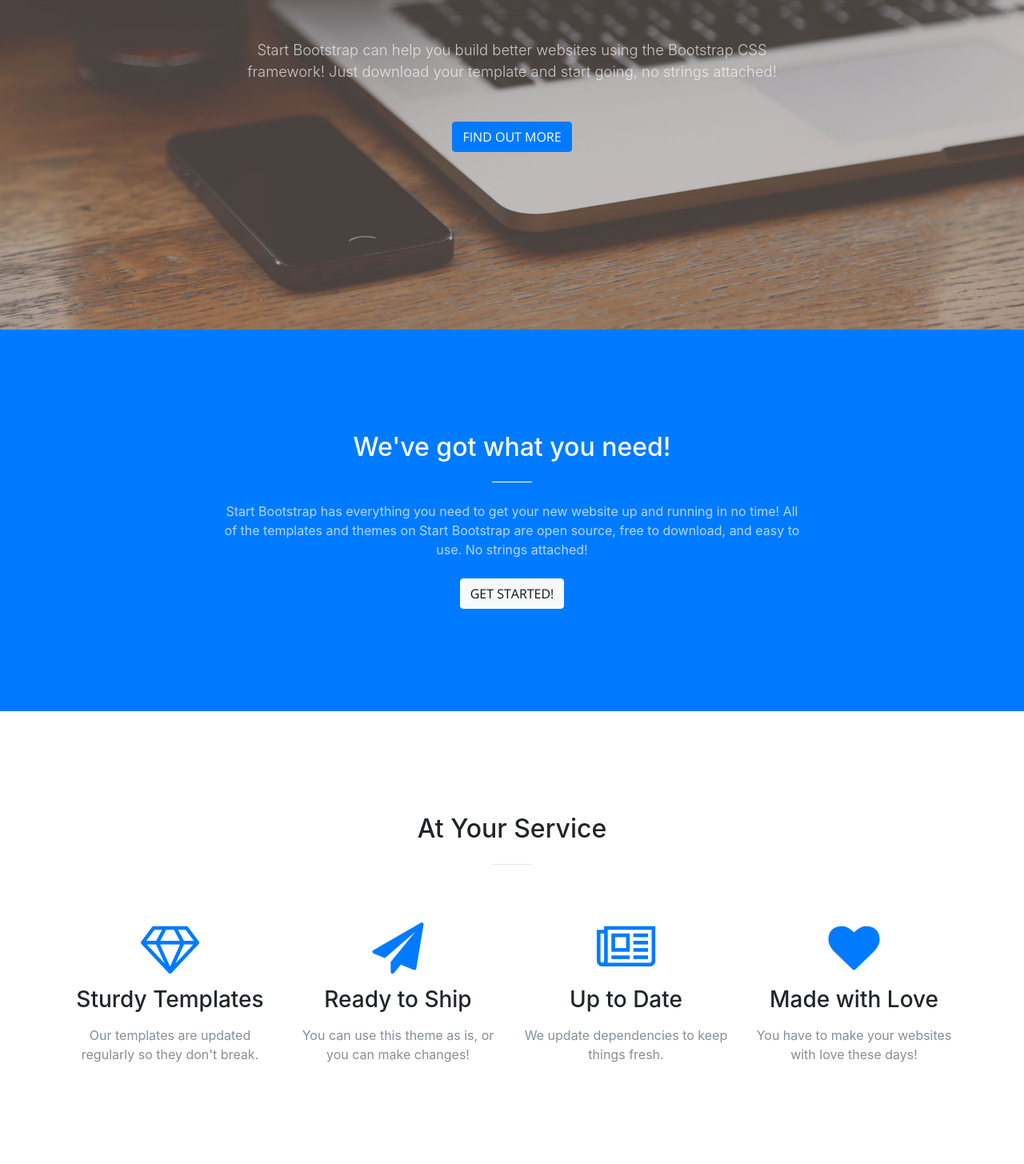
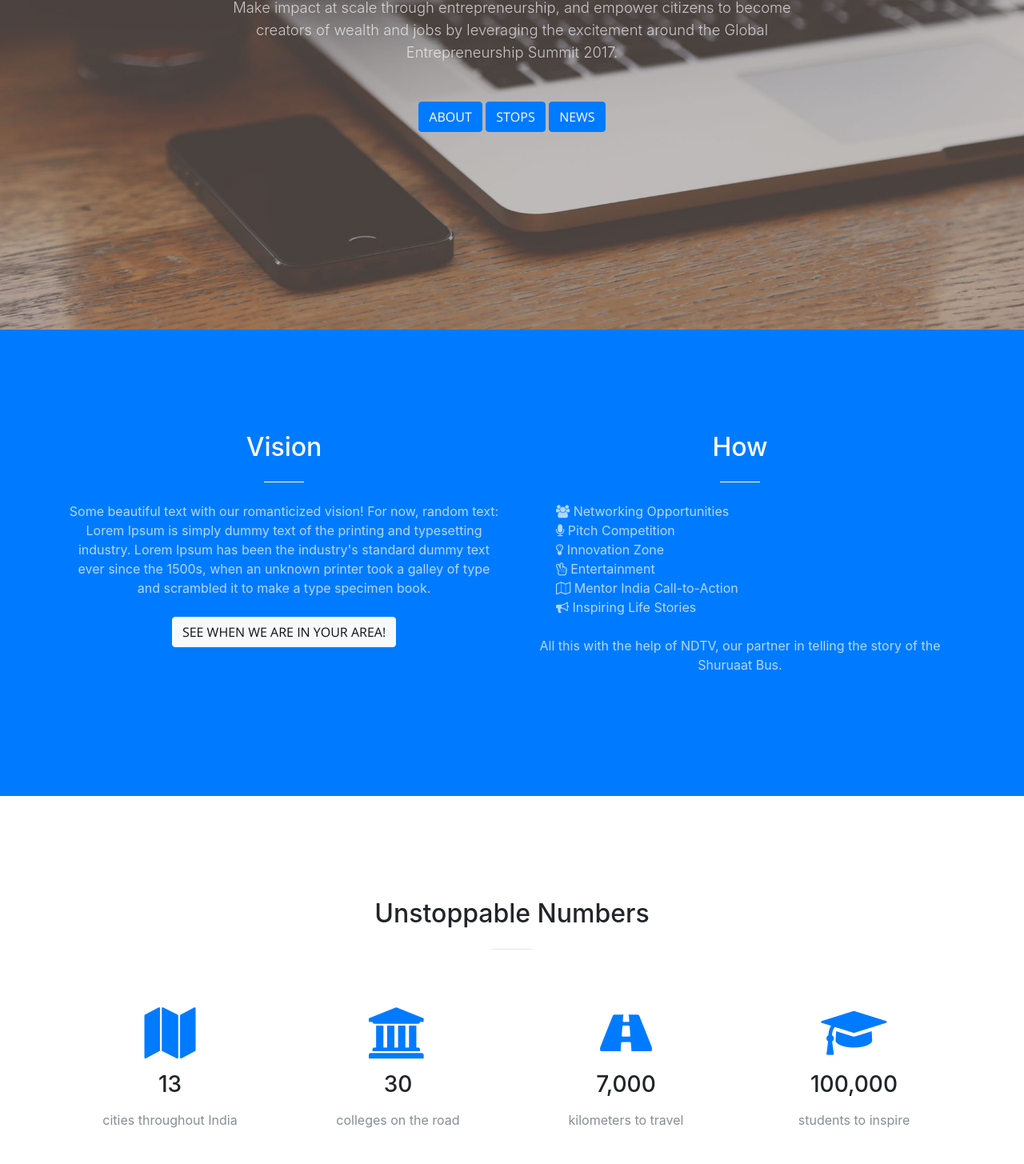
Before and after one commit to gustavotorresds/shuruaat-bus, a website with bundled scripts: page index.html in a window 1280 px wide. Shown: the part 388-1843 px from the top of the page at 80% size. Built offline with nearby package versions, Linux system fonts and the light colour scheme.

Commit message:
Add shuruaat elements

```diff
--- a/css/creative.css
+++ b/css/creative.css
@@ -230,3 +230,12 @@
     background-color: #ee4b28 !important; }
   .btn-primary:active, .btn-primary:focus {
     box-shadow: 0 0 0 0.2rem rgba(240, 95, 64, 0.5) !important; }
+
+.engagement-list {
+  text-align: left;
+  list-style-type: none;
+}
+
+.promo-number {
+  font-size: 1.5rem;
+}
--- a/index.html
+++ b/index.html
@@ -22,8 +22,7 @@
     <link href="vendor/magnific-popup/magnific-popup.css" rel="stylesheet">
 
     <!-- Custom styles for this template -->
-    <link href="css/creative.min.css" rel="stylesheet">
-
+    <link href="css/creative.css" rel="stylesheet">
   </head>
 
   <body id="page-top">
@@ -59,13 +58,16 @@
         <div class="row">
           <div class="col-lg-10 mx-auto">
             <h1 class="text-uppercase">
-              <strong>Your Favorite Source of Free Bootstrap Themes</strong>
+              <strong>Shuruaat Bus</strong>
             </h1>
             <hr>
           </div>
           <div class="col-lg-8 mx-auto">
-            <p class="text-faded mb-5">Start Bootstrap can help you build better websites using the Bootstrap CSS framework! Just download your template and start going, no strings attached!</p>
-            <a class="btn btn-primary btn-xl js-scroll-trigger" href="#about">Find Out More</a>
+            <p class="text-faded mb-5">Make impact at scale through entrepreneurship, and empower citizens to become creators of wealth and jobs by leveraging the excitement around the Global Entrepreneurship Summit 2017.
+            </p>
+            <a class="btn btn-primary btn-xl js-scroll-trigger" href="#about">About</a>
+            <a class="btn btn-primary btn-xl js-scroll-trigger" href="#services">Stops</a>
+            <a class="btn btn-primary btn-xl js-scroll-trigger" href="#portfolio">News</a>
           </div>
         </div>
       </div>
@@ -74,12 +76,45 @@
     <section class="bg-primary" id="about">
       <div class="container">
         <div class="row">
-          <div class="col-lg-8 mx-auto text-center">
-            <h2 class="section-heading text-white">We've got what you need!</h2>
+          <div class="col mx-auto text-center">
+            <h2 class="section-heading text-white">Vision</h2>
             <hr class="light my-4">
-            <p class="text-faded mb-4">Start Bootstrap has everything you need to get your new website up and running in no time! All of the templates and themes on Start Bootstrap are open source, free to download, and easy to use. No strings attached!</p>
-            <a class="btn btn-light btn-xl js-scroll-trigger" href="#services">Get Started!</a>
+            <p class="text-faded mb-4">Some beautiful text with our romanticized vision! For now, random text:
+            Lorem Ipsum is simply dummy text of the printing and typesetting industry. Lorem Ipsum has been the industry's standard dummy text ever since the 1500s, when an unknown printer took a galley of type and scrambled it to make a type specimen book.
+            </p>
+            <a class="btn btn-light btn-xl js-scroll-trigger" href="#services">See when we are in your area!</a>
           </div>
+          <div class="col mx-auto text-center">
+            <h2 class="section-heading text-white">How</h2>
+            <hr class="light my-4">
+            <ul class="engagement-list text-faded mb-4">
+              <li><i class="fa fa-users" aria-hidden="true"></i> Networking Opportunities</li>
+              <li><i class="fa fa-microphone" aria-hidden="true"></i> Pitch Competition</li>
+              <li><i class="fa fa-lightbulb-o" aria-hidden="true"></i> Innovation Zone</li>
+              <li><i class="fa fa-hand-peace-o" aria-hidden="true"></i> Entertainment</li>
+              <li><i class="fa fa-map-o" aria-hidden="true"></i> Mentor India Call-to-Action</li>
+              <li><i class="fa fa-bullhorn" aria-hidden="true"></i> Inspiring Life Stories</li>
+            </ul>
+            <p class="text-faded mb-4">All this with the help of NDTV, our partner in telling the story of the Shuruaat Bus.
+            </p>
+          </div>
+        </div>
+        <!-- <div class="row promo-numbers text-white">
+          <div class="col mx-auto text-center">
+          <div class="promo-number">13</div>cities
+          </div>
+          <div class="col mx-auto text-center">
+          <div class="promo-number">30</div>colleges
+          </div>
+          <div class="col mx-auto text-center">
+          <div class="promo-number">100,000</div>students
+          </div>
+          <div class="col mx-auto text-center">
+          <div class="promo-number">36</div>days
+          </div>
+          <div class="col mx-auto text-center">
+          <div class="promo-number">7,000</div>kilometers
+          </div> -->
         </div>
       </div>
     </section>
@@ -88,7 +123,7 @@
       <div class="container">
         <div class="row">
           <div class="col-lg-12 text-center">
-            <h2 class="section-heading">At Your Service</h2>
+            <h2 class="section-heading">Unstoppable Numbers</h2>
             <hr class="my-4">
           </div>
         </div>
@@ -97,30 +132,30 @@
         <div class="row">
           <div class="col-lg-3 col-md-6 text-center">
             <div class="service-box mt-5 mx-auto">
-              <i class="fa fa-4x fa-diamond text-primary mb-3 sr-icons"></i>
-              <h3 class="mb-3">Sturdy Templates</h3>
-              <p class="text-muted mb-0">Our templates are updated regularly so they don't break.</p>
+              <i class="fa fa-4x fa-map text-primary mb-3 sr-icons"></i>
+              <h3 class="mb-3">13</h3>
+              <p class="text-muted mb-0">cities throughout India</p>
             </div>
           </div>
           <div class="col-lg-3 col-md-6 text-center">
             <div class="service-box mt-5 mx-auto">
-              <i class="fa fa-4x fa-paper-plane text-primary mb-3 sr-icons"></i>
-              <h3 class="mb-3">Ready to Ship</h3>
-              <p class="text-muted mb-0">You can use this theme as is, or you can make changes!</p>
+              <i class="fa fa-4x fa-university text-primary mb-3 sr-icons"></i>
+              <h3 class="mb-3">30</h3>
+              <p class="text-muted mb-0">colleges on the road</p>
             </div>
           </div>
           <div class="col-lg-3 col-md-6 text-center">
             <div class="service-box mt-5 mx-auto">
-              <i class="fa fa-4x fa-newspaper-o text-primary mb-3 sr-icons"></i>
-              <h3 class="mb-3">Up to Date</h3>
-              <p class="text-muted mb-0">We update dependencies to keep things fresh.</p>
+              <i class="fa fa-4x fa-road text-primary mb-3 sr-icons"></i>
+              <h3 class="mb-3">7,000</h3>
+              <p class="text-muted mb-0">kilometers to travel</p>
             </div>
           </div>
           <div class="col-lg-3 col-md-6 text-center">
             <div class="service-box mt-5 mx-auto">
-              <i class="fa fa-4x fa-heart text-primary mb-3 sr-icons"></i>
-              <h3 class="mb-3">Made with Love</h3>
-              <p class="text-muted mb-0">You have to make your websites with love these days!</p>
+              <i class="fa fa-4x fa-graduation-cap text-primary mb-3 sr-icons"></i>
+              <h3 class="mb-3">100,000</h3>
+              <p class="text-muted mb-0">students to inspire</p>
             </div>
           </div>
         </div>
@@ -129,17 +164,17 @@
 
     <section class="p-0" id="portfolio">
       <div class="container-fluid p-0">
-        <div class="row no-gutters popup-gallery">
+        <div class="row no-gutters">
           <div class="col-lg-4 col-sm-6">
-            <a class="portfolio-box" href="img/portfolio/fullsize/1.jpg">
+            <a class="portfolio-box" href="http://www.facebook.com" target="blank">
               <img class="img-fluid" src="img/portfolio/thumbnails/1.jpg" alt="">
               <div class="portfolio-box-caption">
                 <div class="portfolio-box-caption-content">
                   <div class="project-category text-faded">
-                    Category
+                    Nov 11-Nov 13
                   </div>
                   <div class="project-name">
-                    Project Name
+                    Delhi-NCR
                   </div>
                 </div>
               </div>
@@ -151,10 +186,10 @@
               <div class="portfolio-box-caption">
                 <div class="portfolio-box-caption-content">
                   <div class="project-category text-faded">
-                    Category
+                    Nov 14
                   </div>
                   <div class="project-name">
-                    Project Name
+                    Jaipur
                   </div>
                 </div>
               </div>
@@ -166,10 +201,10 @@
               <div class="portfolio-box-caption">
                 <div class="portfolio-box-caption-content">
                   <div class="project-category text-faded">
-                    Category
+                    Nov 16
                   </div>
                   <div class="project-name">
-                    Project Name
+                    Ahmedabad
                   </div>
                 </div>
               </div>
@@ -181,10 +216,10 @@
               <div class="portfolio-box-caption">
                 <div class="portfolio-box-caption-content">
                   <div class="project-category text-faded">
-                    Category
+                    Nov 19-Nov 20
                   </div>
                   <div class="project-name">
-                    Project Name
+                    Mumbai
                   </div>
                 </div>
               </div>
@@ -196,10 +231,10 @@
               <div class="portfolio-box-caption">
                 <div class="portfolio-box-caption-content">
                   <div class="project-category text-faded">
-                    Category
+                    Nov 21
                   </div>
                   <div class="project-name">
-                    Project Name
+                    Pune
                   </div>
                 </div>
               </div>
@@ -224,12 +259,12 @@
       </div>
     </section>
 
-    <section class="bg-dark text-white">
+    <!-- <section class="bg-dark text-white">
       <div class="container text-center">
-        <h2 class="mb-4">Free Download at Start Bootstrap!</h2>
+        <h2 class="mb-4">Partners</h2>
         <a class="btn btn-light btn-xl sr-button" href="http://startbootstrap.com/template-overviews/creative/">Download Now!</a>
       </div>
-    </section>
+    </section> -->
 
     <section id="contact">
       <div class="container">
```
